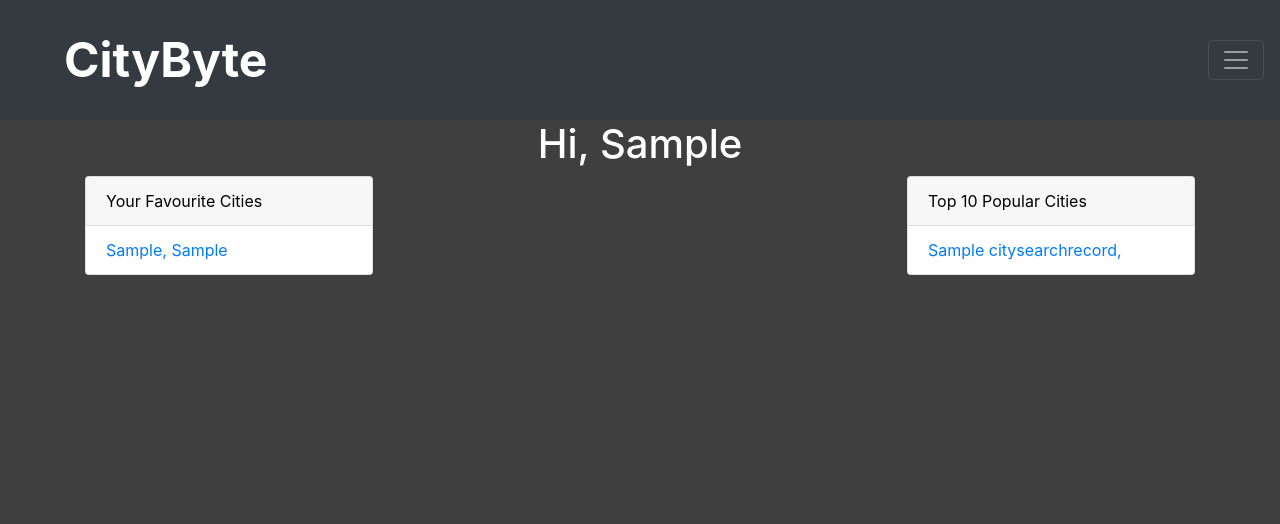
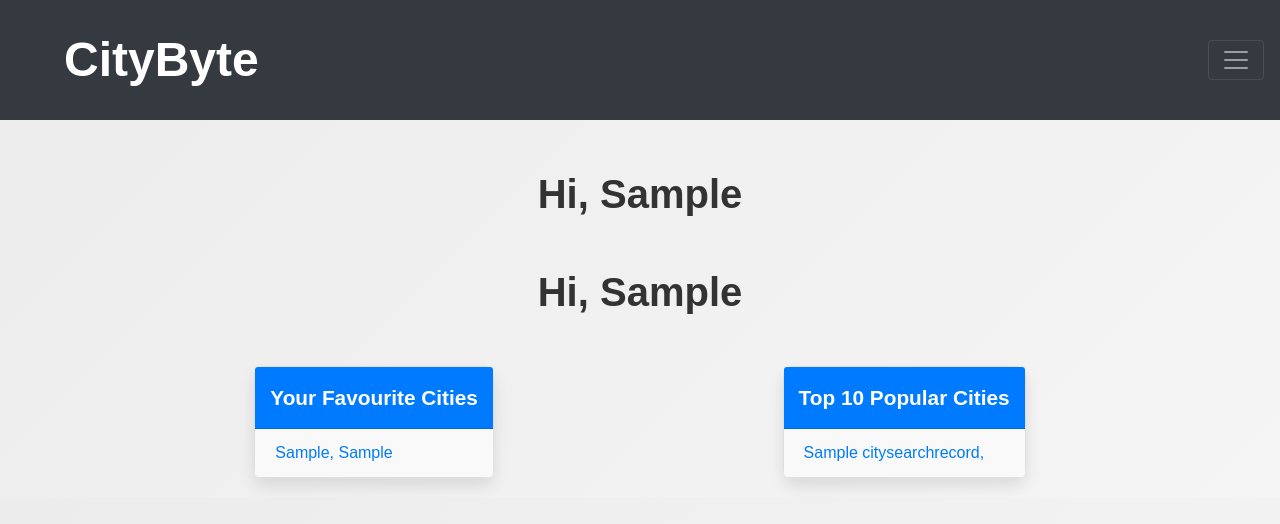
Before and after one commit to SE-H-W/Project-02, a Django app: page /profile/ in a window 1280 px wide. Shown: the top 524 px of the page. Run offline with Django 4.2, Linux system fonts and the light colour scheme; a user stored in the database is signed in; tables that the repository leaves empty hold one stand-in row (values such as "Sample post"); some libraries are stand-ins or nearby versions.

Commit message:
Updated profile.html css

```diff
--- a/templates/profile/profile.html
+++ b/templates/profile/profile.html
@@ -6,61 +6,127 @@
 {% block content %}
 
 <style>
-    .container {
-        color: white;
-        font-size: 2rem;
+    /* Page background styling */
+    body {
+        background: linear-gradient(135deg, #ececec 0%, #f5f5f5 100%);
+        font-family: 'Poppins', sans-serif;
     }
 
+    /* Container styling */
+    .container {
+        color: #333;
+        font-size: 1.5rem;
+        margin-top: 50px;
+        padding: 0 20px;
+    }
+
+    /* Heading styling */
+    h1 {
+        font-size: 2.5rem;
+        color: #333;
+        text-align: center;
+        margin-bottom: 30px;
+        font-weight: 700;
+    }
+
+    /* Lists container */
     .lists-container {
         display: flex;
-        align-items: flex-start;
-        justify-content: space-between;
+        justify-content: space-around;
+        flex-wrap: wrap;
     }
 
-    .list-card{
+    /* Card styles */
+    .card {
+        background-color: #fff;
+        border-radius: 10px;
+        box-shadow: 0 8px 16px rgba(0, 0, 0, 0.1);
+        margin: 20px;
+        transition: box-shadow 0.3s ease;
+        max-width: 320px;
+    }
+
+    .card:hover {
+        box-shadow: 0 12px 20px rgba(0, 0, 0, 0.2);
+    }
+
+    .card-header {
+        font-size: 1.3rem;
+        font-weight: 600;
+        background-color: #007bff;
+        color: #fff;
+        padding: 15px;
+        border-top-left-radius: 10px;
+        border-top-right-radius: 10px;
+    }
+
+    .list-group-item {
+        padding: 12px 20px;
         font-size: 1rem;
-        color: black;
+        background-color: #f9f9f9;
+        border: none;
+        color: #333;
+        transition: background-color 0.2s ease;
+    }
+
+    .list-group-item:hover {
+        background-color: #e9ecef;
+    }
+
+    .list-group-item a {
+        text-decoration: none;
+        color: #007bff;
+        transition: color 0.3s ease;
+    }
+
+    .list-group-item a:hover {
+        color: #0056b3;
+    }
+
+    /* Empty state styling */
+    .empty-message {
+        font-style: italic;
+        color: #777;
+        padding: 20px;
     }
 </style>
-
 <div class="container">
     <h1 style="text-align: center;">Hi, {{user.username|title}}</h1>
 
+    <div class="container">
+    <h1>Hi, {{user.username|title}}</h1>
+
     <div class="lists-container">
-        <div class="card list-card" style="width: 18rem;">
+        <!-- Favourite Cities Card -->
+        <div class="card">
             <div class="card-header">
                 Your Favourite Cities
             </div>
-            {% if favCities %}
             <ul class="list-group list-group-flush">
-                {% for city in favCities %}
-                    <li class="list-group-item"><a href="{% url 'info_page' %}?city={{city.city}}&country={{city.country}}">{{city.city}}, {{city.country}}</a></li>
-                {% endfor %}
+                {% if favCities %}
+                    {% for city in favCities %}
+                        <li class="list-group-item"><a href="{% url 'info_page' %}?city={{city.city}}&country={{city.country}}">{{city.city}}, {{city.country}}</a></li>
+                    {% endfor %}
+                {% else %}
+                    <li class="list-group-item empty-message">You don't have any favourite cities yet. Start exploring!</li>
+                {% endif %}
             </ul>
-            {% else %}
-            <ul class="list-group list-group-flush">
-                    <li class="list-group-item">You dont't have any fav cities. Commonn mannn!!</li>
-            </ul>
-            {% endif %}
         </div>
 
-        <div>
-            <div class="card list-card" style="width: 18rem;">
-                <div class="card-header">
-                    Top 10 Popular Cities
-                </div>
+        <!-- Popular Cities Card -->
+        <div class="card">
+            <div class="card-header">
+                Top 10 Popular Cities
+            </div>
+            <ul class="list-group list-group-flush">
                 {% if popularCities %}
-                <ul class="list-group list-group-flush">
                     {% for city in popularCities %}
                         <li class="list-group-item"><a href="{% url 'info_page' %}?city={{city.city_name}}&country={{city.country_name}}">{{city.city_name}}, {{city.country_name}}</a></li>
                     {% endfor %}
-                </ul>
                 {% else %}
-                <ul class="list-group list-group-flush">
-                        <li class="list-group-item">Damm, People are not going to places!!</li>
-                </ul>
+                    <li class="list-group-item empty-message">Looks like no popular cities yet. Keep exploring!</li>
                 {% endif %}
-            </div>
+            </ul>
         </div>
     </div>
 </div>
```
